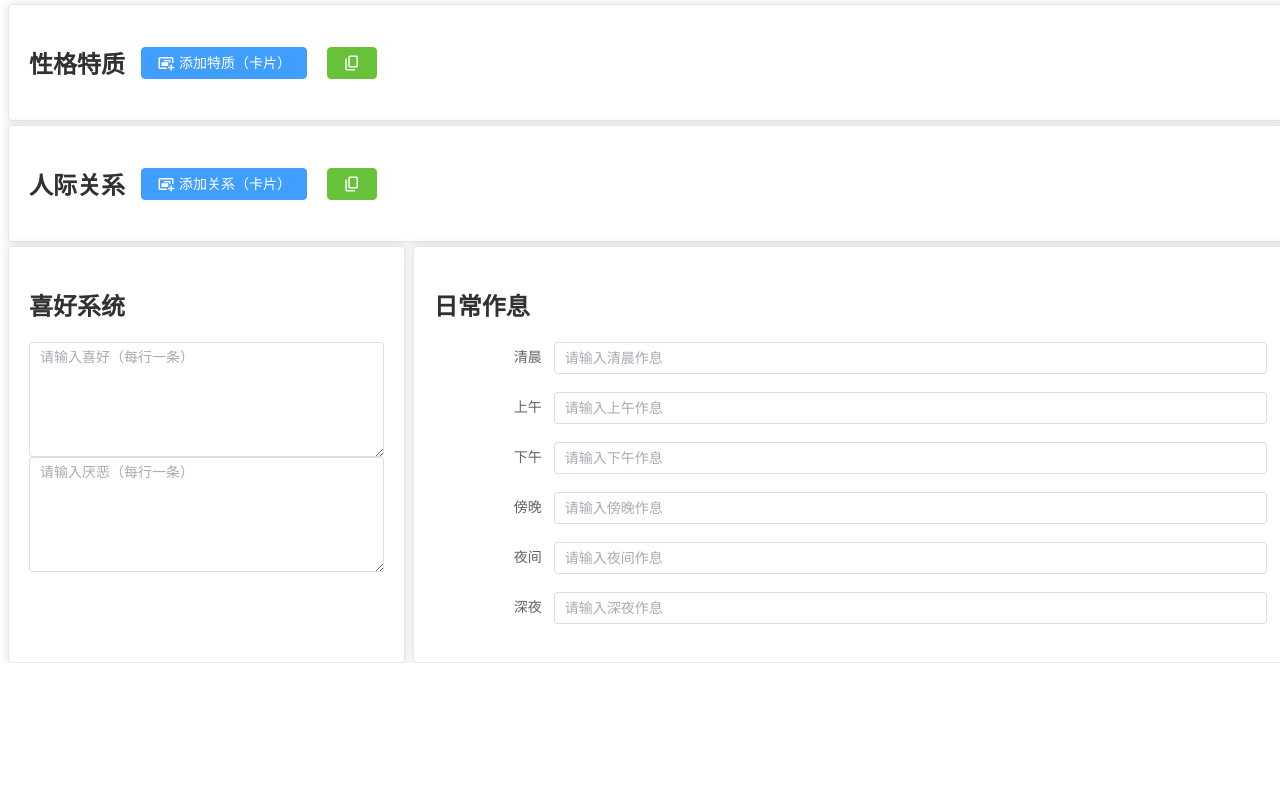
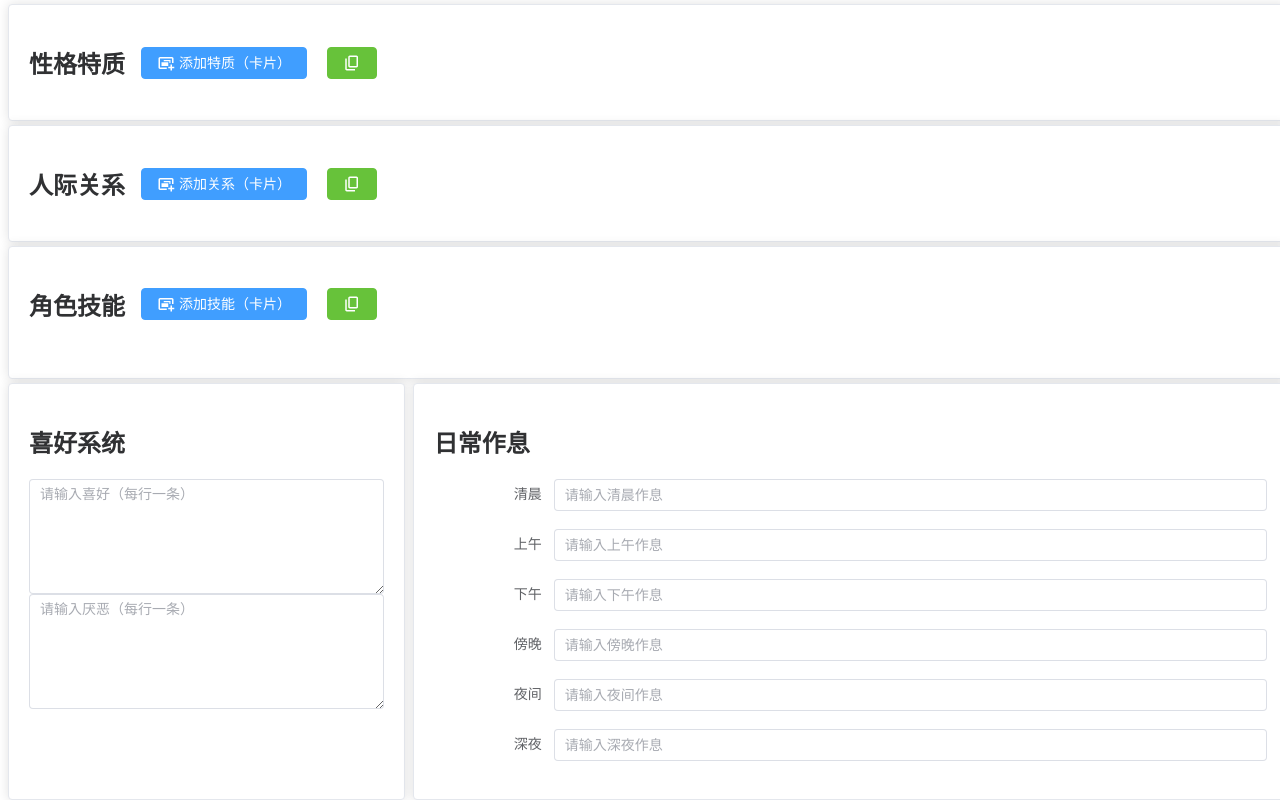
Before and after one commit to awaae001/st_cardplus, a Vue app: page /card in a window 1280 px wide. Shown: the part 1120-1920 px from the top of the page. Before the commit the page ends 1783 px from the top, so only its background shows below. Built offline with nearby package versions, Linux system fonts and the light colour scheme.

Commit message:
feat(CharacterCardEditor): 添加技能编辑功能
- 新增 SkillsEditor 组件用于编辑角色技能
- 在 CharacterCard 数据结构中添加 skills 字段
- 实现添加、删除和导出技能的功能
- 更新表单初始化和数据加载逻辑，支持技能数据

```diff
--- a/src/components/CharacterCardEditor.vue
+++ b/src/components/CharacterCardEditor.vue
@@ -35,7 +35,17 @@
 
     <div style="margin: 4px;"></div>
 
+    <SkillsEditor
+      :form="form"
+      :addSkill="addSkill"
+      :removeSkill="removeSkill"
+      :exportSkills="exportSkills"
+    />
+
+    <div style="margin: 4px;"></div>
+
     <LikesDislikesRoutine :form="form" />
+
   </div>
 </template>
 
@@ -53,6 +63,7 @@ import AttireSettings from './charcard/AttireSettings.vue';
 import PersonalityTraits from './charcard/PersonalityTraits.vue';
 import Relationships from './charcard/Relationships.vue';
 import LikesDislikesRoutine from './charcard/LikesDislikesRoutine.vue';
+import SkillsEditor from './charcard/SkillsEditor.vue';
 
 // 表单数据结构
 interface CharacterCard {
@@ -103,6 +114,12 @@ interface CharacterCard {
     night: string;
     lateNight: string;
   };
+  skills: {
+    name: string;
+    description: string;
+    dialogExample: string;
+    behaviorExample: string;
+  }[];
 }
 
 const form = ref<CharacterCard>({
@@ -142,11 +159,22 @@ const form = ref<CharacterCard>({
     afternoon: '',
     evening: '',
     night: '',
-    lateNight: '',
-  },
+      lateNight: '',
+    },
+    skills: [],
 });
 
 // 添加性格特质
+// 添加技能
+const addSkill = () => {
+  form.value.skills.push({
+    name: '',
+    description: '',
+    dialogExample: '',
+    behaviorExample: ''
+  });
+};
+
 const addTrait = () => {
   form.value.traits.push({
     name: '',
@@ -157,6 +185,11 @@ const addTrait = () => {
 };
 
 // 删除性格特质
+// 删除技能
+const removeSkill = (index: number) => {
+  form.value.skills.splice(index, 1);
+};
+
 const removeTrait = (index: number) => {
   form.value.traits.splice(index, 1);
 };
@@ -176,6 +209,21 @@ const removeRelationship = (index: number) => {
 };
 
 // 保存角色卡
+// 导出技能
+const exportSkills = async () => {
+  try {
+    const skillsData = form.value.skills;
+    if (skillsData.length === 0) {
+      ElMessage.warning('没有可导出的技能');
+      return;
+    }
+    await navigator.clipboard.writeText(JSON.stringify(skillsData, null, 2));
+    ElMessage.success('技能已复制到剪贴板！');
+  } catch (error) {
+    ElMessage.error("导出失败");
+  }
+};
+
 const exportTraits = async () => {
   try {
     const traitsData = form.value.traits;
@@ -310,8 +358,19 @@ const loadCharacterCard = async () => {
             afternoon: parsedData.dailyRoutine?.afternoon || '',
             evening: parsedData.dailyRoutine?.evening || '',
             night: parsedData.dailyRoutine?.night || '',
-            lateNight: parsedData.dailyRoutine?.lateNight || ''
-          }
+          lateNight: parsedData.dailyRoutine?.lateNight || ''
+          },
+          skills: Array.isArray(parsedData.skills) ? parsedData.skills.map((skill: {
+            name: string;
+            description: string;
+            dialogExample: string;
+            behaviorExample: string;
+          }) => ({
+            name: skill.name || '',
+            description: skill.description || '',
+            dialogExample: skill.dialogExample || '',
+            behaviorExample: skill.behaviorExample || ''
+          })) : []
         };
 
         // 验证基本结构
@@ -375,8 +434,9 @@ const resetForm = () => {
         afternoon: '',
         evening: '',
         night: '',
-        lateNight: '',
-      },
+      lateNight: '',
+    },
+    skills: []
     };
     ElMessage.success('数据已重置');
   }).catch(() => {
--- /dev/null
+++ b/src/components/charcard/SkillsEditor.vue
@@ -0,0 +1,71 @@
+<template>
+  <el-card class="mb-4">
+    <div class="title-Btn-add">
+      <h2 class="text-xl font-semibold mb-4">角色技能</h2>
+      <div style="display: flex; gap: 8px;">
+        <el-button type="primary" @click="addSkill" class="w-full" style="margin-left: 16px;">
+          <Icon icon="material-symbols:desktop-landscape-add-outline" width="18" height="18"
+            style="margin-right: 4px;" />
+          添加技能（卡片）
+        </el-button>
+        <el-button type="success" @click="exportSkills" title="导出技能">
+          <Icon icon="material-symbols:content-copy-outline" width="18" height="18" />
+        </el-button>
+      </div>
+    </div>
+    <el-row :gutter="16">
+      <el-col v-for="(skill, index) in form.skills" :key="index" :xs="24" :sm="12" :md="8" :lg="6">
+        <el-card class="mb-4 skill-card">
+          <el-input v-model="skill.name" placeholder="技能名称" class="mb-2" />
+          <el-input v-model="skill.description" type="textarea" :rows="2" placeholder="描述" class="mb-2" />
+          <el-input v-model="skill.dialogExample" type="textarea" :rows="2" placeholder="对话示例" class="mb-2" />
+          <el-input v-model="skill.behaviorExample" type="textarea" :rows="2" placeholder="行为示例" class="mb-2" />
+          <div style="margin: 4px;"></div>
+          <el-button type="danger" @click="removeSkill(index)" class="w-full">
+            <Icon icon="material-symbols:delete-outline" width="18" height="18" style="margin-right: 4px;" />
+            删除技能
+          </el-button>
+        </el-card>
+      </el-col>
+    </el-row>
+  </el-card>
+</template>
+
+<script setup lang="ts">
+import { ref, defineProps, watch } from 'vue';
+import { Icon } from "@iconify/vue";
+
+interface Props {
+  form: {
+    skills: {
+      name: string;
+      description: string;
+      dialogExample: string;
+      behaviorExample: string;
+    }[];
+  };
+  addSkill: () => void;
+  removeSkill: (index: number) => void;
+  exportSkills: () => Promise<void>;
+}
+
+const props = defineProps<Props>();
+const form = ref(props.form);
+
+watch(() => props.form, (newVal) => {
+  form.value = newVal;
+}, { deep: true });
+</script>
+
+<style scoped>
+.skill-card {
+  padding: 4px;
+}
+
+.title-Btn-add {
+  display: flex;
+  justify-content: flex-start;
+  align-items: center;
+  margin-bottom: 16px;
+}
+</style>
```
